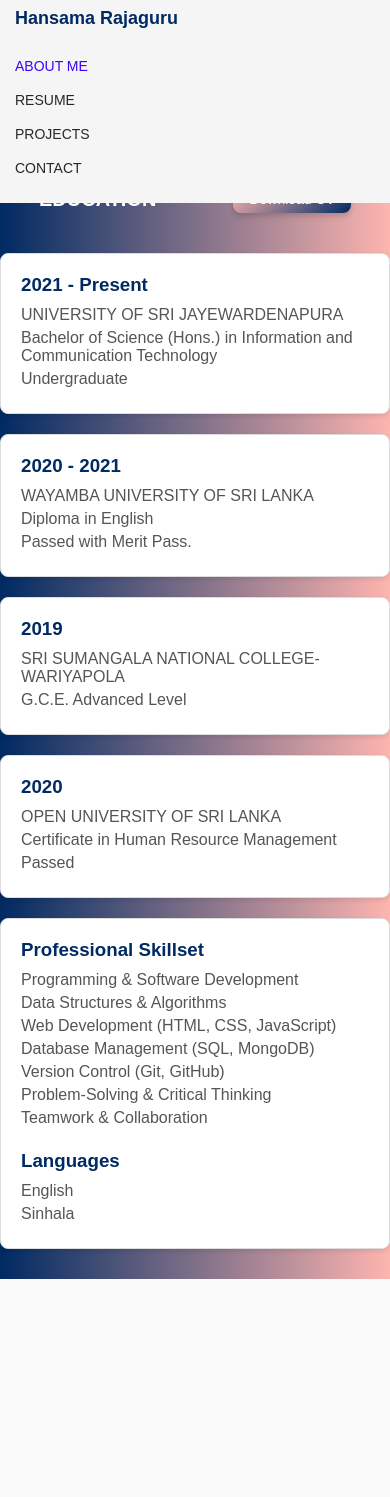
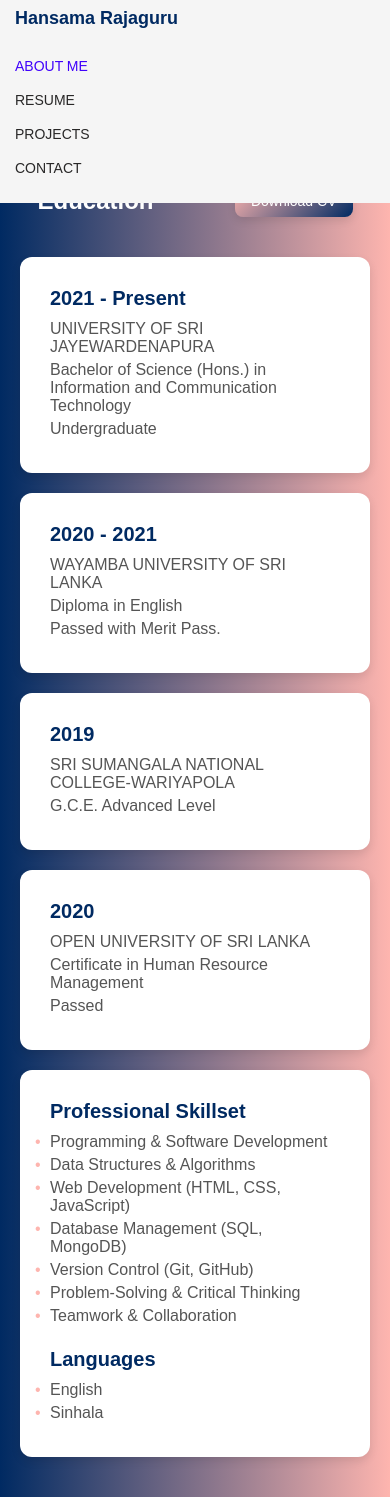
Before and after one commit to HansamaRajaguru/Hansama-Rajaguru, a React (Create React App) app in the folder my-portfolio/: page /resume in a window 390 px wide. Before the commit the page ends 1279 px from the top, so only its background shows below. Built offline with nearby package versions, Linux system fonts and the light colour scheme.

Commit message:
Enhanced Projects section UI with improved layout, hover effects, and styling

```diff
--- a/my-portfolio/src/pages/projects/Project.tsx
+++ b/my-portfolio/src/pages/projects/Project.tsx
@@ -7,21 +7,21 @@ const projectDetails = [
         title: "RecipeHub Web Application",
         description: "A recipe-sharing platform allowing users to browse, share, and manage their favorite recipes using the MERN stack.",
         duration: "2024",
-        image: "/images/RecipeHub Web.png" // Add image path
+        image: "/images/RecipeHub Web.png"
     },
     {
         id: 2,
         title: "Portfolio Website",
         description: "A personal portfolio website showcasing projects, skills, and achievements. Developed using React and CSS.",
         duration: "2024",
-        image: "/images/portfolio.png", // Add image path
+        image: "/images/portfolio.png",
     },
     {
         id: 3,
         title: "Botanic Buddy Mobile Application",
-        description: "A Plant care and Disease identification mobile application using React-Native and typeScript.",
+        description: "A plant care and disease identification mobile application using React-Native and TypeScript.",
         duration: "2023",
-        image: "/images/mobileapp.png", // Add image path
+        image: "/images/mobileapp.png",
     }
 ];
 
@@ -34,13 +34,13 @@ const Projects: React.FC = () => {
             <div className='project-cards'>
                 {projectDetails.map((project) => (
                     <div key={project.id} className='project-card'>
+                        <div className='project-image'>
+                            <img src={project.image} alt={project.title} />
+                        </div>
                         <div className='project-info'>
                             <h3>{project.title}</h3>
                             <p>{project.description}</p>
                             <p><strong>{project.duration}</strong></p>
-                        </div>
-                        <div className='project-image'>
-                            <img src={project.image} alt={project.title} />
                         </div>
                     </div>
                 ))}
--- a/my-portfolio/src/pages/projects/Projects.css
+++ b/my-portfolio/src/pages/projects/Projects.css
@@ -5,54 +5,54 @@
     justify-content: flex-start;
     background: linear-gradient(to right, #002A62, #feb5af);
     min-height: 100vh;
-    width: 100%;
-    padding-top: 40px;
-    padding-bottom: 30px;
+    padding: 40px 20px;
     overflow-y: auto;
 }
 
 .heading {
     color: white;
-    font-size: 28px;
+    font-size: 32px;
     margin-bottom: 40px;
     text-align: center;
+    text-shadow: 1px 1px 2px rgba(0, 0, 0, 0.7); /* Add shadow for depth */
 }
 
 .project-cards {
     display: flex;
     flex-direction: column;
     align-items: center;
-    gap: 20px;
+    gap: 30px; /* Increase space between cards */
     width: 100%;
-    max-width: 900px;
+    max-width: 1000px;
+
 }
 
 .project-card {
     background-color: white;
-    border: 1px solid #ddd;
-    border-radius: 8px;
+    border-radius: 12px; /* Softer corners */
     padding: 20px;
-    width: 100%;
-    display: flex; /* Flexbox for layout */
+    display: flex;
     justify-content: space-between;
-    align-items: center; /* Align content vertically */
+    align-items: center;
     max-width: 800px;
-    box-shadow: 0 2px 5px rgba(0, 0, 0, 0.1);
-    transition: transform 0.2s;
+    box-shadow: 0 4px 10px rgba(0, 0, 0, 0.2); /* Enhanced shadow */
+    transition: transform 0.2s, box-shadow 0.2s; /* Add transition for shadow */
 }
 
 .project-card:hover {
-    transform: scale(1.02);
+    transform: translateY(-5px); /* Lift effect on hover */
+    box-shadow: 0 6px 12px rgba(0, 0, 0, 0.3); /* Deeper shadow on hover */
 }
 
 .project-info {
-    flex: 1; /* Occupy available space for text */
-    padding-right: 20px; /* Space between text and image */
+    flex: 1;
+    padding-left: 20px; /* Space between text and image */
 }
 
 .project-info h3 {
     color: #002A62;
     margin-bottom: 10px;
+    font-size: 24px; /* Larger font size for titles */
 }
 
 .project-info p {
@@ -61,23 +61,31 @@
 }
 
 .project-image {
-    width: 300px; /* Fixed width for images */
+    width: 200px; /* Adjust width for images */
+    border-radius: 8px; /* Rounded corners for images */
+    overflow: hidden; /* Hide overflow */
+    box-shadow: 0 2px 5px rgba(0, 0, 0, 0.1); /* Subtle shadow for image */
 }
 
 .project-image img {
     width: 100%;
     border-radius: 8px;
-    object-fit: cover; /* Ensure images cover the space properly */
+    object-fit: cover;
+    transition: transform 0.3s; /* Smooth zoom effect */
+}
+
+.project-image:hover img {
+    transform: scale(1.05); /* Slight zoom on image hover */
 }
 
 @media (max-width: 768px) {
     .project-card {
-        flex-direction: column; /* Stack info and image vertically on small screens */
+        flex-direction: column; /* Stack info and image vertically */
         align-items: flex-start; /* Align text to the left */
     }
 
     .project-image {
-        margin-top: 15px; /* Add space above image */
+        margin-top: 15px;
         width: 100%; /* Full width on smaller screens */
     }
 }
--- a/my-portfolio/src/pages/resume/Resume.css
+++ b/my-portfolio/src/pages/resume/Resume.css
@@ -1,125 +1,133 @@
-
 .resume-section {
     display: flex;
-    flex-direction: column; /* Stack heading and title-section vertically */
+    flex-direction: column;
     align-items: center;
-    justify-content: flex-start; /* Align items to the top */
+    justify-content: flex-start;
     background: linear-gradient(to right, #002A62, #feb5af);
     min-height: 100vh;
     width: 100%;
-    padding-top: 40px;
+    padding: 40px 20px;
     overflow-y: auto;
-    padding-bottom: 30px;
 }
 
 .heading {
     color: white;
-    font-size: 28px;
-    margin-bottom: 40px; /* Space between the heading and title-section */
+    font-size: 32px; /* Increase heading size */
+    margin-bottom: 20px; /* Reduce space below heading */
     text-align: center;
+    text-transform: uppercase; /* Uppercase letters */
+    letter-spacing: 2px; /* Space between letters */
 }
 
 .title-section {
     display: flex;
-    flex-direction: row; /* Align "Education" and button horizontally */
-    align-items: center; /* Center items vertically */
-    justify-content:space-between; /* Center the entire row */
-    width: 100%; /* Full width for better alignment */
-    max-width: 800px; /* Optional: Limit the max width */
-    gap: 20px; /* Space between "Education" text and button */
+    flex-direction: row;
+    align-items: center;
+    justify-content: space-between;
+    width: 100%;
+    max-width: 800px;
+    gap: 20px;
 }
 
 .title-section h2 {
     color: white;
-    font-size: 26px;
-    margin: 0; /* Remove default margin */
+    font-size: 28px; /* Increase size */
+    margin: 0;
     text-align: left;
 }
 
 .title-section button {
-    padding: 12px 24px; /* Slightly larger padding for a better feel */
+    padding: 12px 24px;
     font-size: 16px;
-    background: linear-gradient(135deg, #feb5af, #002A62); /* Gradient background */
-    color: white; /* White text for better contrast */
+    background: linear-gradient(135deg, #feb5af, #002A62);
+    color: white;
     border: none;
-    border-radius: 8px; /* Softer corners */
-    box-shadow: 0 4px 6px rgba(0, 0, 0, 0.1), 0 2px 4px rgba(0, 0, 0, 0.08); /* Multiple shadow layers for depth */
+    border-radius: 8px;
+    box-shadow: 0 4px 8px rgba(0, 0, 0, 0.1); /* Increased shadow for depth */
     cursor: pointer;
-    transition: all 0.3s ease; /* Smooth transition for all properties */
+    transition: all 0.3s ease;
 }
 
 .title-section button:hover {
-    background: linear-gradient(135deg, #ff8a5c, #feb5af); /* Reverse the gradient on hover */
-    box-shadow: 0 6px 8px rgba(0, 0, 0, 0.15), 0 4px 6px rgba(0, 0, 0, 0.12); /* Increase shadow depth on hover */
-    transform: translateY(-3px); /* Lift the button slightly */
+    background: linear-gradient(135deg, #ff8a5c, #feb5af);
+    box-shadow: 0 6px 12px rgba(0, 0, 0, 0.15); /* Deeper shadow on hover */
+    transform: translateY(-3px);
 }
 
 .title-section button:active {
-    transform: translateY(0); /* Return to original position on click */
-    box-shadow: 0 2px 4px rgba(0, 0, 0, 0.2); /* Reduce shadow when clicked */
+    transform: translateY(0);
+    box-shadow: 0 2px 4px rgba(0, 0, 0, 0.2);
 }
 
 .education-cards {
     display: flex;
-    flex-direction: column; /* Stack cards vertically */
-    align-items: center; /* Center the cards */
-    gap: 20px; /* Space between cards */
-    margin-top: 40px; /* Space above the cards */
+    flex-direction: column;
+    align-items: center;
+    gap: 20px;
+    margin-top: 40px;
+    width:100%;
 }
 
 .card {
     background-color: white;
-    border: 1px solid #ddd; /* Light border for the card */
-    border-radius: 8px; /* Rounded corners */
-    padding: 20px; /* Inner padding */
-    width: 100%; /* Full width on smaller screens */
-    max-width: 600px; /* Optional: limit max width */
-    box-shadow: 0 2px 5px rgba(0, 0, 0, 0.1); /* Subtle shadow */
-    transition: transform 0.2s; /* Animation for hover effect */
+    border-radius: 12px; /* Rounder corners */
+    padding: 30px; /* Increase padding */
+    width: 100%;
+    max-width: 800px;
+    box-shadow: 0 4px 10px rgba(0, 0, 0, 0.1); /* Deeper shadow */
+    transition: transform 0.3s ease;
 }
 
 .card:hover {
-    transform: scale(1.02); /* Slightly scale the card on hover */
+    transform: translateY(-5px); /* Lift card on hover */
 }
 
 .card h3 {
-    color: #002A62; /* Institution color */
-    margin-bottom: 10px; /* Space below institution name */
+    color: #002A62;
+    margin-bottom: 10px;
+    font-size: 20px; /* Increase font size */
+    font-weight: bold; /* Bold for emphasis */
 }
 
 .card p {
-    color: #555; /* Description color */
-    margin: 5px 0; /* Vertical spacing between paragraphs */
+    color: #555;
+    margin: 5px 0;
 }
+
 .card ul {
-    list-style-type: none; /* Remove bullet points */
-    padding-left: 0; /* Remove default padding */
+    list-style-type: none;
+    padding-left: 0;
 }
 
 .card li {
-    margin: 5px 0; /* Vertical space between list items */
-    color: #555; /* Use the same text color as paragraphs */
+    margin: 5px 0;
+    color: #555;
+    position: relative; /* For custom bullets */
 }
 
+.card li::before {
+    content: '•'; /* Custom bullet */
+    color: #feb5af; /* Bullet color */
+    position: absolute;
+    left: -15px; /* Positioning for bullet */
+}
 
-/* Media query for responsive design */
 @media (max-width: 768px) {
     .heading {
-        font-size: 24px; /* Adjust font size for smaller screens */
+        font-size: 28px; /* Adjust font size */
     }
 
     .title-section {
-        flex-direction: row; /* Ensure items stay in one row on small screens */
-        width: 80%; /* Adjust width for smaller screens */
-        gap: 10px; /* Adjust gap between elements */
+        width: 90%;
+        gap: 10px;
     }
 
     .title-section h2 {
-        font-size: 20px;
+        font-size: 24px; /* Adjust size for smaller screens */
     }
 
     .title-section button {
-        padding: 6px 16px; /* Adjust button padding */
-        font-size: 14px; /* Adjust button font size */
+        padding: 8px 16px; /* Adjust button size */
+        font-size: 14px;
     }
 }
--- a/my-portfolio/src/pages/resume/Resume.tsx
+++ b/my-portfolio/src/pages/resume/Resume.tsx
@@ -36,10 +36,10 @@ const Resume: React.FC = () => {
     return (
         <div className="resume-section">
             <div className='heading'>
-                <h1>RESUME</h1>
+                <h1>Resume</h1>
             </div>
             <div className='title-section'>
-                <h2>EDUCATION</h2>
+                <h2>Education</h2>
                 <a href="/Hansama Resume.pdf" download>
                     <button>Download CV</button>
                 </a>
@@ -63,12 +63,11 @@ const Resume: React.FC = () => {
                         <li>Version Control (Git, GitHub)</li>
                         <li>Problem-Solving & Critical Thinking</li>
                         <li>Teamwork & Collaboration</li>
-
                     </ul>
-                <br/>
+                    <br />
                     <h3>Languages</h3>
                     <ul>
-                <li>English </li>
+                        <li>English</li>
                         <li>Sinhala</li>
                     </ul>
                 </div>
```
Lines whose indentation alone changed are shown as unchanged.
